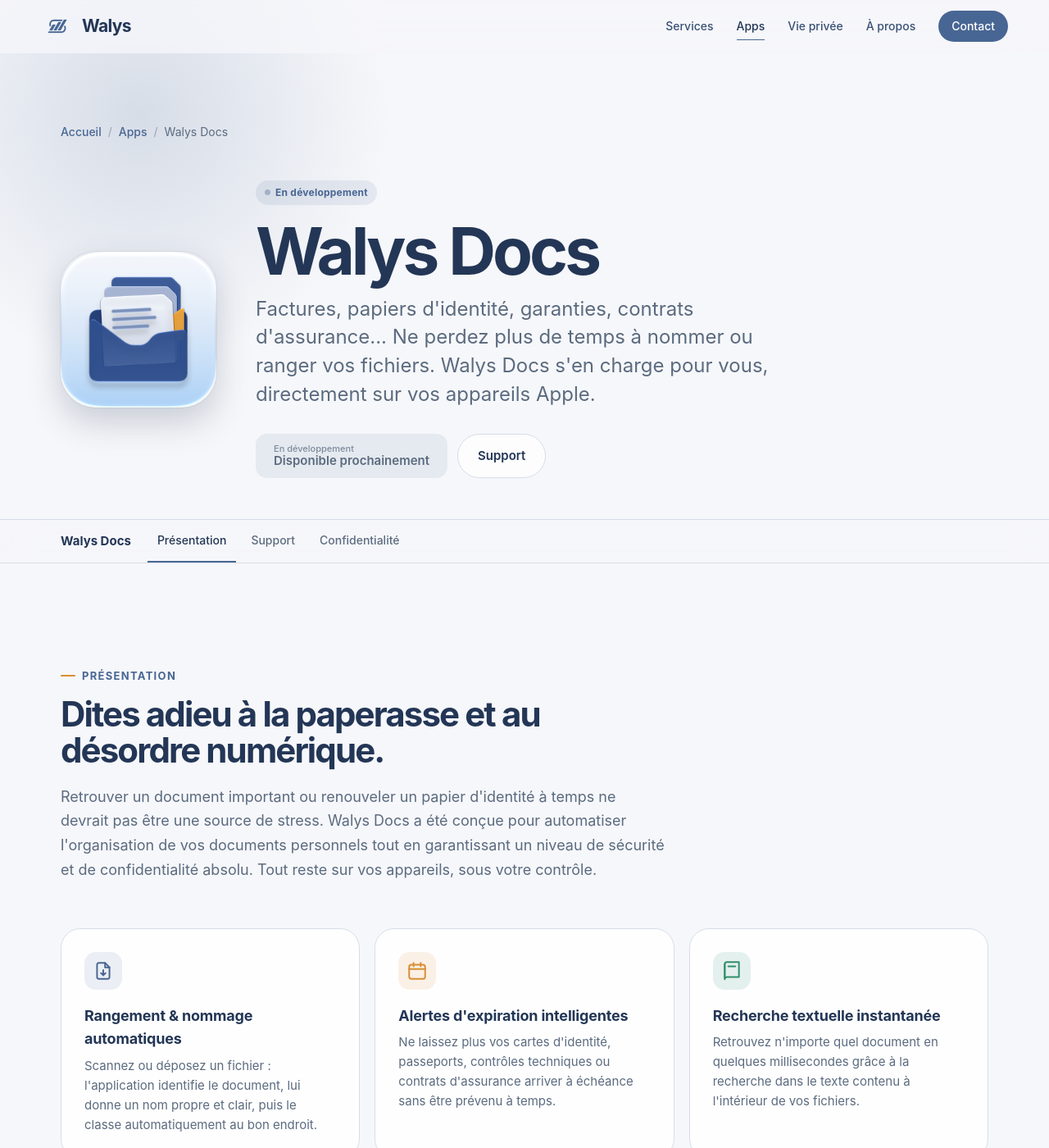
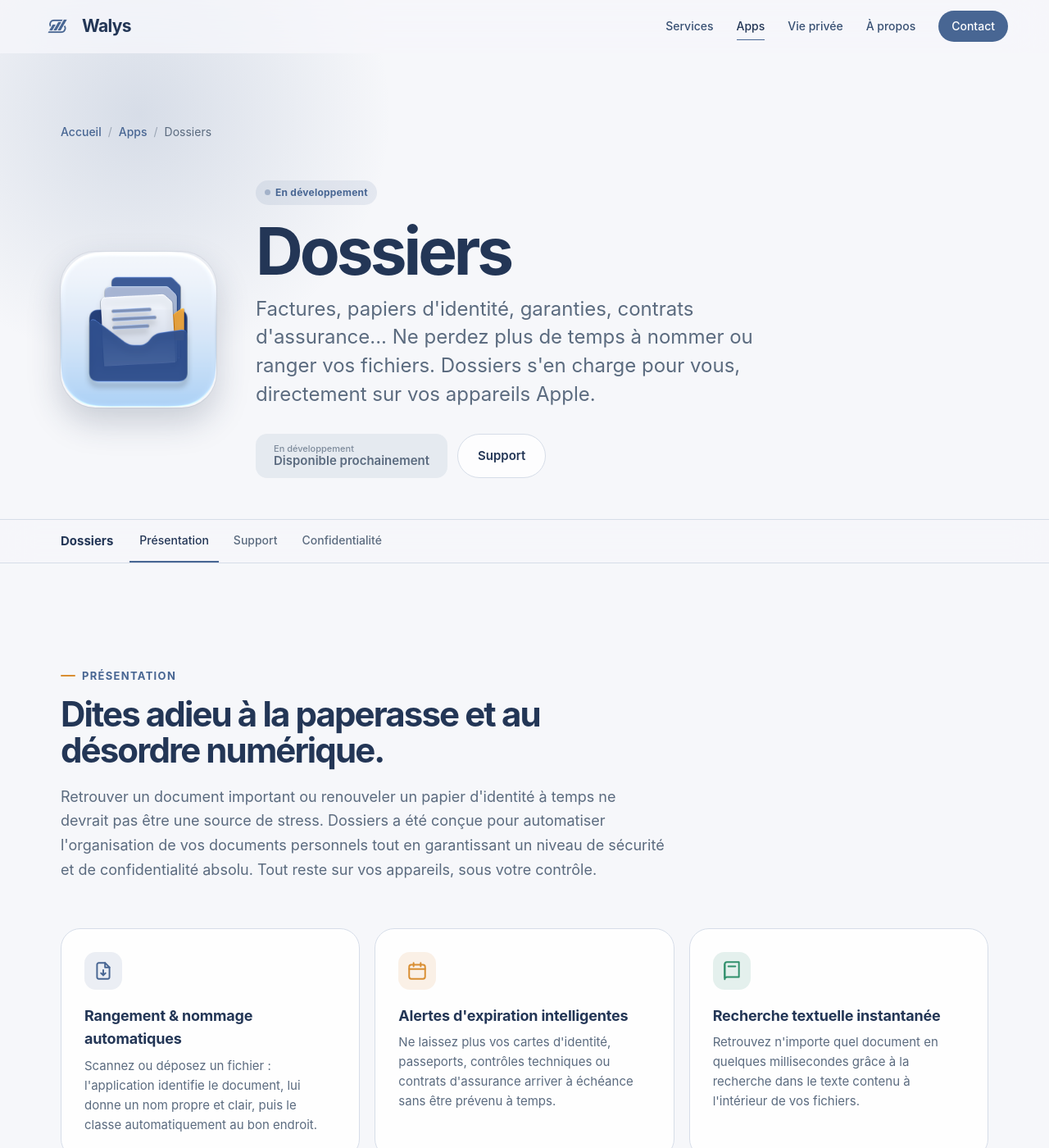
Before and after one commit to Walys-fr/walys-fr.github.io, a Jekyll site: the page built from _apps/walys-docs.md, in a window 1280 px wide and 1400 px high. Shown: the whole window at 82% size. Built offline with Jekyll 4.4.1, drawn with Linux system fonts in a browser that asks for light colours; some of the changed text lies outside the part shown.

Commit message:
Update _apps/walys-docs.md (via Pages CMS)

```diff
--- a/_apps/walys-docs.md
+++ b/_apps/walys-docs.md
@@ -1,12 +1,12 @@
 ---
-nom: Walys Docs
+nom: Dossiers
 ordre: 4
 statut: dev
 icone: /assets/images/apps/AppIcon-iOS-Default-1024@1x.png
 teinte: bleu
 accroche: Votre coffre-fort documentaire intelligent et automatisé.
 slogan: Factures, papiers d'identité, garanties, contrats d'assurance... Ne
-  perdez plus de temps à nommer ou ranger vos fichiers. Walys Docs s'en charge
+  perdez plus de temps à nommer ou ranger vos fichiers. Dossiers s'en charge
   pour vous, directement sur vos appareils Apple.
 resume: Numérisez, importez et retrouvez vos papiers en un clin d'œil. Vos
   documents administratifs et personnels sont automatiquement nommés, classés et
@@ -14,13 +14,13 @@
   vos pièces ou contrats ne périment.
 plateformes: iPhone - iPad - Mac
 prix: À venir
-description: Walys Docs est une application de GED pour iPhone, iPad et Mac.
+description: Dossiers est une application de GED pour iPhone, iPad et Mac.
   Classez, nommez et protégez automatiquement vos documents administratifs et
   personnels en 100% local et chiffré.
 presentation:
   titre: Dites adieu à la paperasse et au désordre numérique.
   texte: Retrouver un document important ou renouveler un papier d'identité à
-    temps ne devrait pas être une source de stress. Walys Docs a été conçue pour
+    temps ne devrait pas être une source de stress. Dossiers a été conçue pour
     automatiser l'organisation de vos documents personnels tout en garantissant
     un niveau de sécurité et de confidentialité absolu. Tout reste sur vos
     appareils, sous votre contrôle.
@@ -52,12 +52,12 @@
 vie_privee:
   titre: Vos documents restent votre propriété exclusive.
   texte: "Vos pièces d'identité, factures et contrats ne concernent que vous.
-    Walys Docs fonctionne selon un principe de confidentialité stricte : aucun
+    Dossiers fonctionne selon un principe de confidentialité stricte : aucun
     document n'est envoyé sur des serveurs externes. Vos données sont chiffrées
     et stockées uniquement sur votre appareil ou votre iCloud personnel."
 faq:
   - question: Mes documents sont-ils envoyés sur des serveurs ?
-    reponse: Non. Walys Docs fonctionne à 100 % en local sur vos appareils Apple.
+    reponse: Non. Dossiers fonctionne à 100 % en local sur vos appareils Apple.
       Aucune donnée personnelle ne transite par un serveur externe.
   - question: Comment sont protégées mes sauvegardes ?
     reponse: Toutes les sauvegardes générées par l'application sont intégralement
@@ -69,9 +69,9 @@
   mise_a_jour: 19 octobre 2026
   politique:
     - titre: Collecte des données
-      texte: Walys Docs ne collecte, ne stocke et ne transmet aucune donnée
-        personnelle ni aucun document sur des serveurs tiers. Tout le traitement
-        des données est effectué directement sur votre appareil.
+      texte: Dossiers ne collecte, ne stocke et ne transmet aucune donnée personnelle
+        ni aucun document sur des serveurs tiers. Tout le traitement des données
+        est effectué directement sur votre appareil.
     - titre: Sécurité et Chiffrement
       texte: Vos documents et vos fichiers de sauvegarde sont protégés par les
         mécanismes de sécurité natifs d'Apple et un chiffrement renforcé.
@@ -86,6 +86,6 @@
       usage: Pour vous permettre d'importer vos documents existants.
   section_titre: Rejoignez le programme Bêta
   section_texte: L'application est actuellement en cours de développement. Si vous
-    souhaitez tester Walys Docs en avant-première sur iOS, iPadOS ou macOS,
+    souhaitez tester Dossiers en avant-première sur iOS, iPadOS ou macOS,
     contactez-moi directement ou suivez l'avancement du projet.
 ---
```
